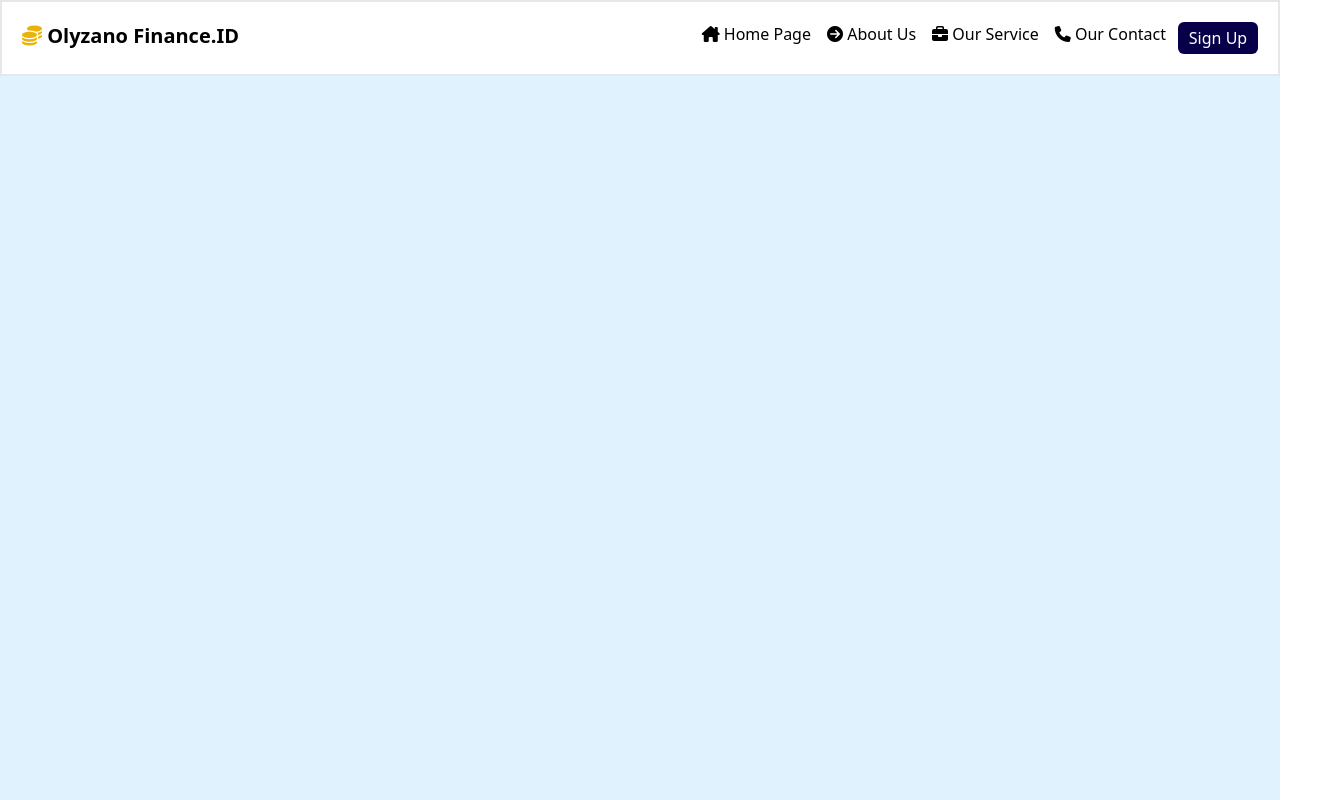
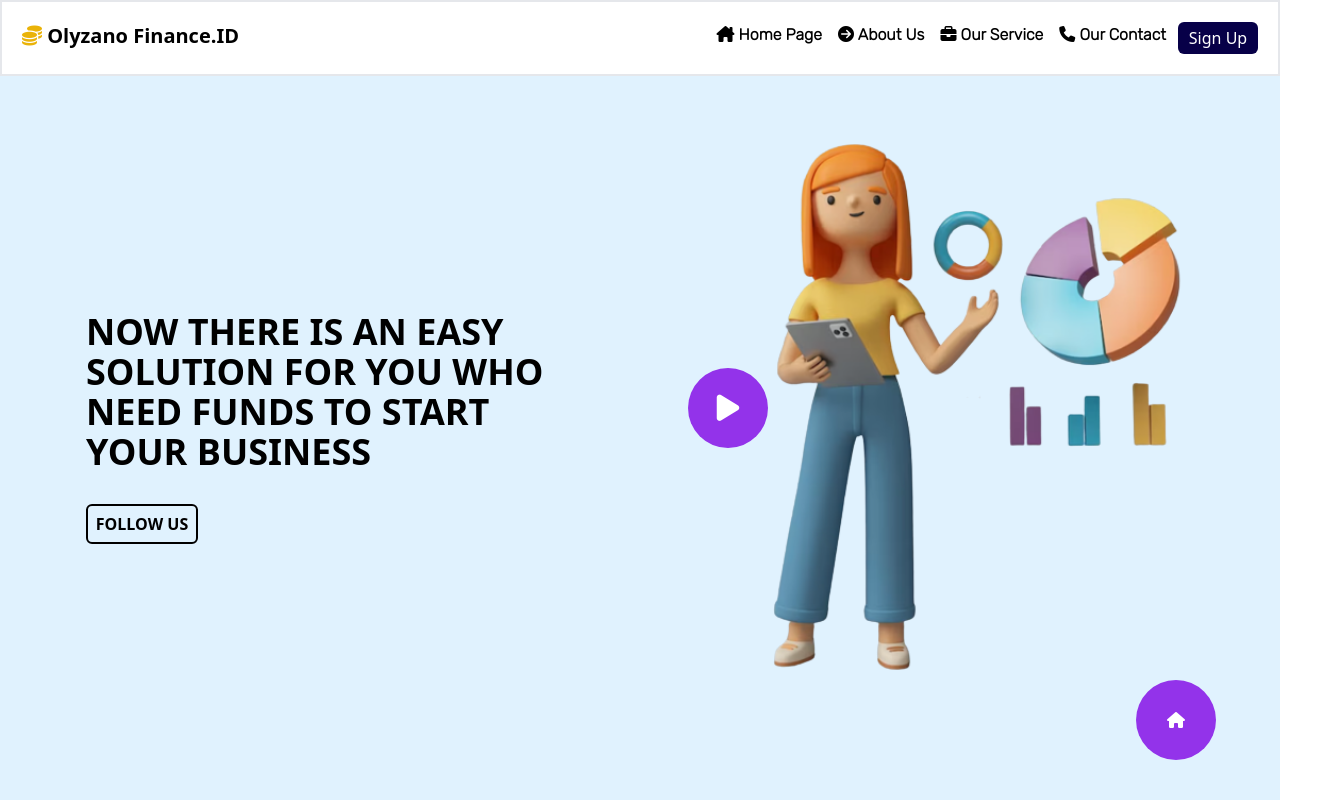
Before and after one commit to Kepin17/Finance-Website, a website: page src/index.html in a window 1280 px wide. Shown: the whole page, 1340 px wide, since content can reach past the window. Drawn offline with Linux system fonts and the light colour scheme.

Commit message:
finish header section
- menambahkan textbox , button dan gambar dengan video play

```diff
--- a/src/index.html
+++ b/src/index.html
@@ -19,12 +19,13 @@
     <title>Olyzano Finance | HomePage</title>
 
     <!-- custom css -->
+    <link rel="stylesheet" href="../src/style.css" />
   </head>
   <body>
     <!-- Header Section Start -->
+
     <header class="w-screen h-screen bg-sky-100">
       <!-- Navbar -->
-
       <nav class="flex align-middle justify-between p-5 border-2 bg-white">
         <h1 class="text-xl font-bold"><i class="fa-solid fa-coins text-yellow-500"></i> Olyzano Finance.ID</h1>
         <div class="navbarLinks flex">
@@ -56,9 +57,41 @@
           <li class="ml-3 mt-4"><a href="#" class="font-medium text-blue-700 hover:text-yellow-300">Event & News</a></li>
         </ul>
       </div>
+
+      <!-- header content area -->
+      <div class="container m-auto flex mt-8">
+        <div class="left-content w-1/2 flex justify-center place-items-center" style="height: 40rem">
+          <div class="textbox flex flex-col place-content-center" style="width: 500px; height: 500px">
+            <h1 class="font-bold text-4xl m-4">NOW THERE IS AN EASY SOLUTION FOR YOU WHO NEED FUNDS TO START YOUR BUSINESS</h1>
+            <button class="cta-btn border-2 border-[#000] w-28 h-10 m-4 rounded-md font-bold ease-in duration-200">FOLLOW US</button>
+          </div>
+        </div>
+        <div class="right-content w-1/2 h-80" style="height: 40rem">
+          <div class="textbox flex flex-col place-content-center " style="width: 700px; height: 600px">
+          <img src="../src/img/header/headerImg.png" alt="headerImg" width="500" class="m-auto relative" >
+          <div class="circle absolute top-50  flex  justify-center
+          place-items-center cursor-pointer bg-purple-600"
+          style="width: 80px; height: 80px; border-radius:50%;
+          right: 32rem;">
+            <i class="fa-solid fa-play text-3xl" style="color:#fff;"></i>
+          </div>
+        </div>
+      </div>
     </header>
     <!-- Header Section End -->
 
+    <main>
+      <section id="about">
+
+      </section>
+    </main>
+
+
+    <!-- Home Button -->
+    <div class="circle absolute bottom-10 right-16 flex  justify-center
+    place-items-center cursor-pointer bg-purple-600" style="width: 80px; height: 80px; border-radius: 50%; color: #fff;">
+      <i class="fa-solid fa-house"></i>
+    </div>
     <!-- js Script -->
 
     <script src="../src/index.js"></script>
--- /dev/null
+++ b/src/style.css
@@ -0,0 +1,19 @@
+@import url("https://fonts.googleapis.com/css2?family=Rubik:wght@300&display=swap");
+
+.cta-btn:hover {
+  background-color: #0a0a43;
+  color: #fff;
+}
+
+.circle {
+  transition: 1s;
+}
+
+.circle:hover {
+  background: rgb(76, 3, 112);
+}
+
+nav ul li a {
+  font-family: "Rubik", sans-serif;
+  font-weight: 600;
+}
```
Also changed, not shown: dist/output.css, src/img/header/headerImg.png (added).
